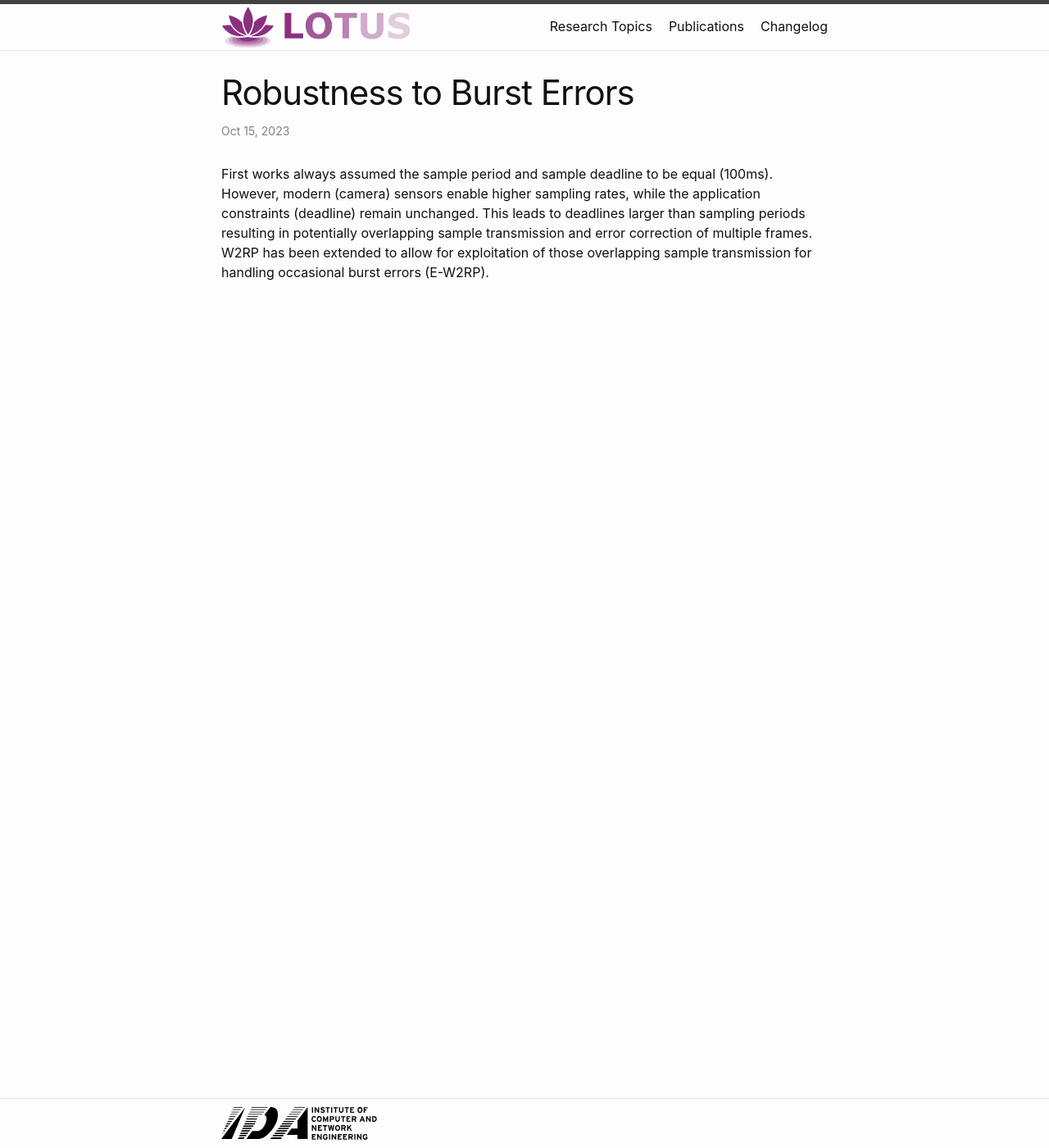
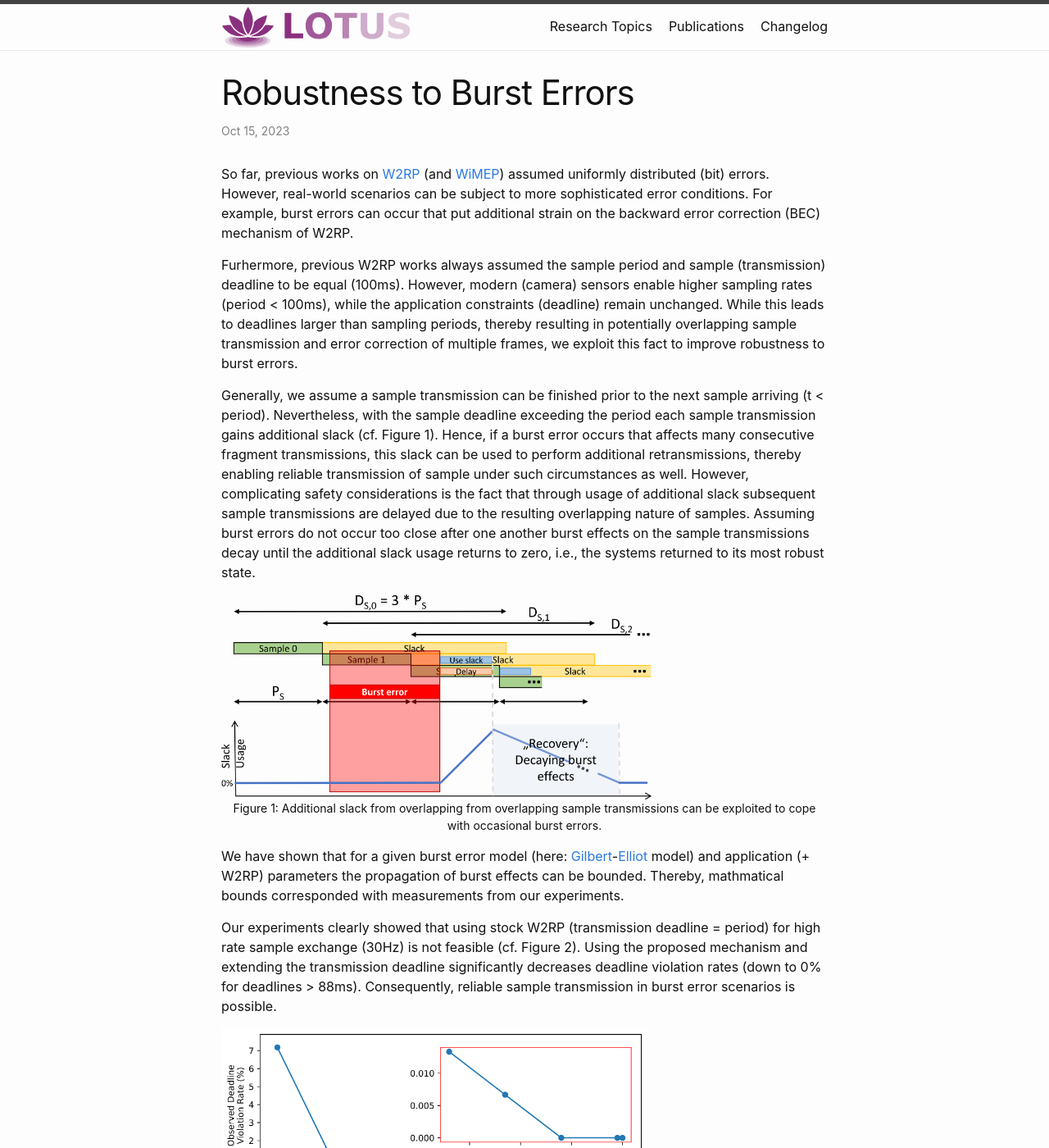
Before and after one commit to IDA-TUBS/lotus, a Jekyll site: the page built from docs/collections/_robustness/02_bursts.md, in a window 1280 px wide and 1400 px high. Shown: the whole window at 82% size. Built offline with Jekyll 4.4.1, drawn with Linux system fonts in a browser that asks for light colours; some of the changed text lies outside the part shown.

Commit message:
post on burst stuff

```diff
--- a/docs/collections/_robustness/02_bursts.md
+++ b/docs/collections/_robustness/02_bursts.md
@@ -5,7 +5,30 @@ date:   2023-10-15 10:00:00 +0100
 published: true
 ---
 
-First works always assumed the sample period and sample deadline to be equal (100ms).
-However, modern (camera) sensors enable higher sampling rates, while the application constraints (deadline) remain unchanged.
-This leads to deadlines larger than sampling periods resulting in potentially overlapping sample transmission and error correction of multiple frames.
-W2RP has been extended to allow for exploitation of those overlapping sample transmission for handling occasional burst errors (E-W2RP).
+So far, previous works on [W2RP](https://ida-tubs.github.io/lotus/topics/01_error_correction/) (and [WiMEP](https://ida-tubs.github.io/lotus/robustness/01_multicast/)) assumed uniformly distributed (bit) errors. However, real-world scenarios can be subject to more sophisticated error conditions. For example, burst errors can occur that put additional strain on the backward error correction (BEC) mechanism of W2RP.
+
+
+Furhermore, previous W2RP works always assumed the sample period and sample (transmission) deadline to be equal (100ms). However, modern (camera) sensors enable higher sampling rates (period < 100ms), while the application constraints (deadline) remain unchanged. While this leads to deadlines larger than sampling periods, thereby resulting in potentially overlapping sample transmission and error correction of multiple frames, we exploit this fact to improve robustness to burst errors.
+
+Generally, we assume a sample transmission can be finished prior to the next sample arriving (t < period). Nevertheless, with the sample deadline exceeding the period each sample transmission gains additional slack (cf. Figure 1). Hence, if a burst error occurs that affects many consecutive fragment transmissions, this slack can be used to perform additional retransmissions, thereby enabling reliable transmission of sample under such circumstances as well. However, complicating safety considerations is the fact that through usage of additional slack subsequent sample transmissions are delayed due to the resulting overlapping nature of samples. Assuming burst errors do not occur too close after one another burst effects on the sample transmissions decay until the additional slack usage returns to zero, i.e., the systems returned to its most robust state.
+
+<div style="text-align: center;">
+<figure>
+<img src="{{site.baseurl}}/robustness/figures/Pipelining.png" alt="Figure 1: Additional slack from overlapping from overlapping sample transmissions can be exploited to cope with occasional burst errors." style="zoom:15%;" />
+<figcaption>Figure 1: Additional slack from overlapping from overlapping sample transmissions can be exploited to cope with occasional burst errors.</figcaption>
+</figure>
+</div>
+
+We have shown that for a given burst error model (here: [Gilbert](https://doi.org/10.1002/j.1538-7305.1960.tb03959.x)-[Elliot](https://doi.org/10.1002/j.1538-7305.1963.tb00955.x) model) and application (+ W2RP) parameters the propagation of burst effects can be bounded. Thereby, mathmatical bounds corresponded with measurements from our experiments.
+
+Our experiments clearly showed that using stock W2RP (transmission deadline = period) for high rate sample exchange (30Hz) is not feasible (cf. Figure 2). Using the proposed mechanism and extending the transmission deadline significantly decreases deadline violation rates (down to 0% for deadlines > 88ms).
+Consequently, reliable sample transmission in burst error scenarios is possible.
+
+<div style="text-align: center;">
+<figure>
+<img src="{{site.baseurl}}/robustness/figures/violationRatesBursts.png" alt="Figure 3: Deadline violation rates for increasing sample periods." style="zoom:15%;" />
+<figcaption>Figure 3: Deadline violation rates for increasing sample periods. Despite increasing the sample deadline leads to increasing sample overlap, reliability is significantly improved.</figcaption>
+</figure>
+</div>
+
+We further showed that the proposed mechanism can be further used to improve robustness to longer or more frequent bursts. We refer to the proposed mechanisms as the Enhanced-W2RP protocol (E-W2RP). More details on the proposed mechanism, experiments and results can be found in the corresponding [paper](https://doi.org/10.1109/IECON51785.2023.10312061).
```
Also changed, not shown: docs/collections/_robustness/01_multicast.md (+5 -19 lines), docs/collections/_topics/01_error_correction.md (+2 -10 lines), docs/collections/_robustness/figures/Pipelining.png (added), docs/collections/_robustness/figures/violationRatesBursts.png (added), 2 other files.
